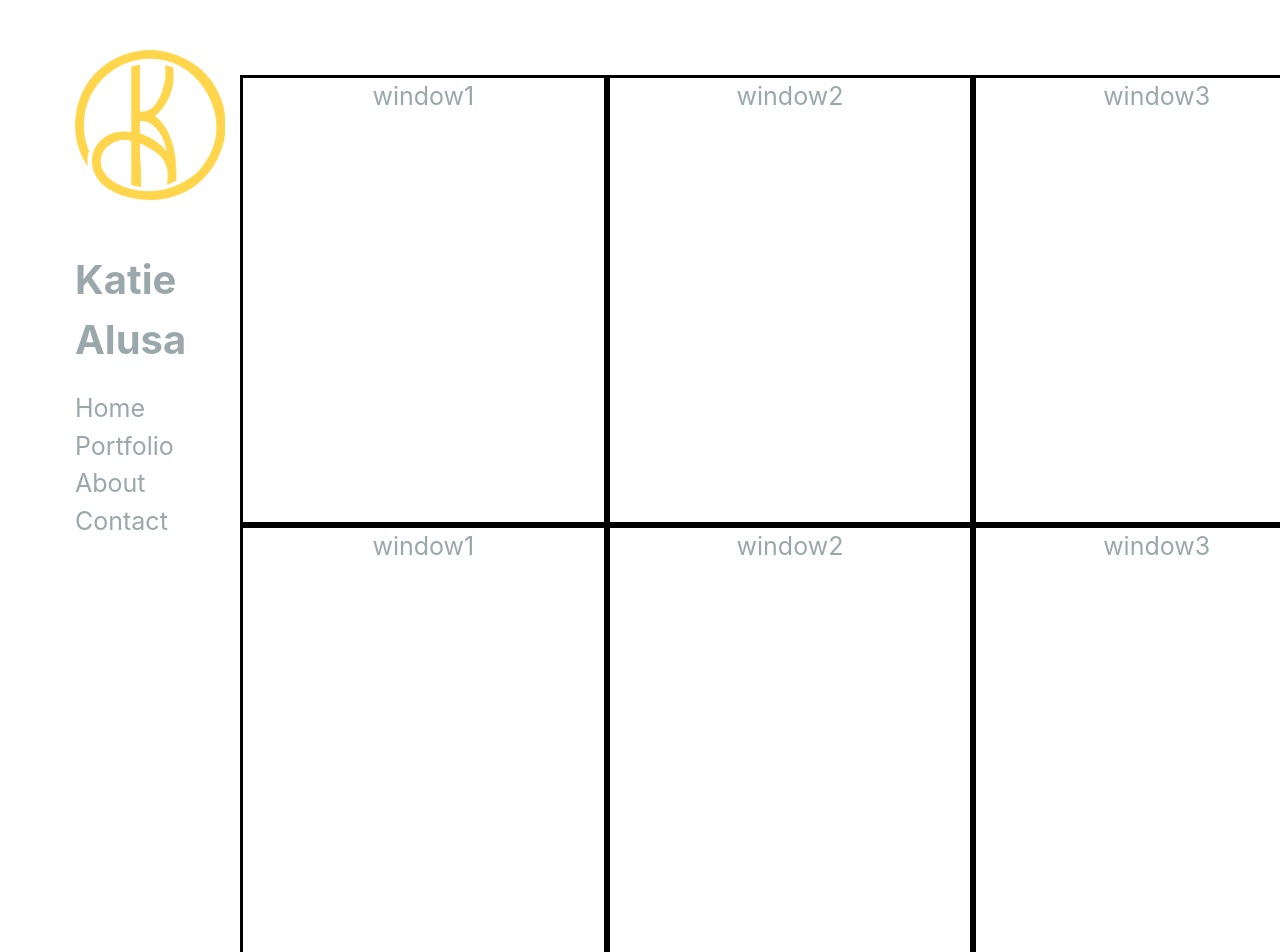
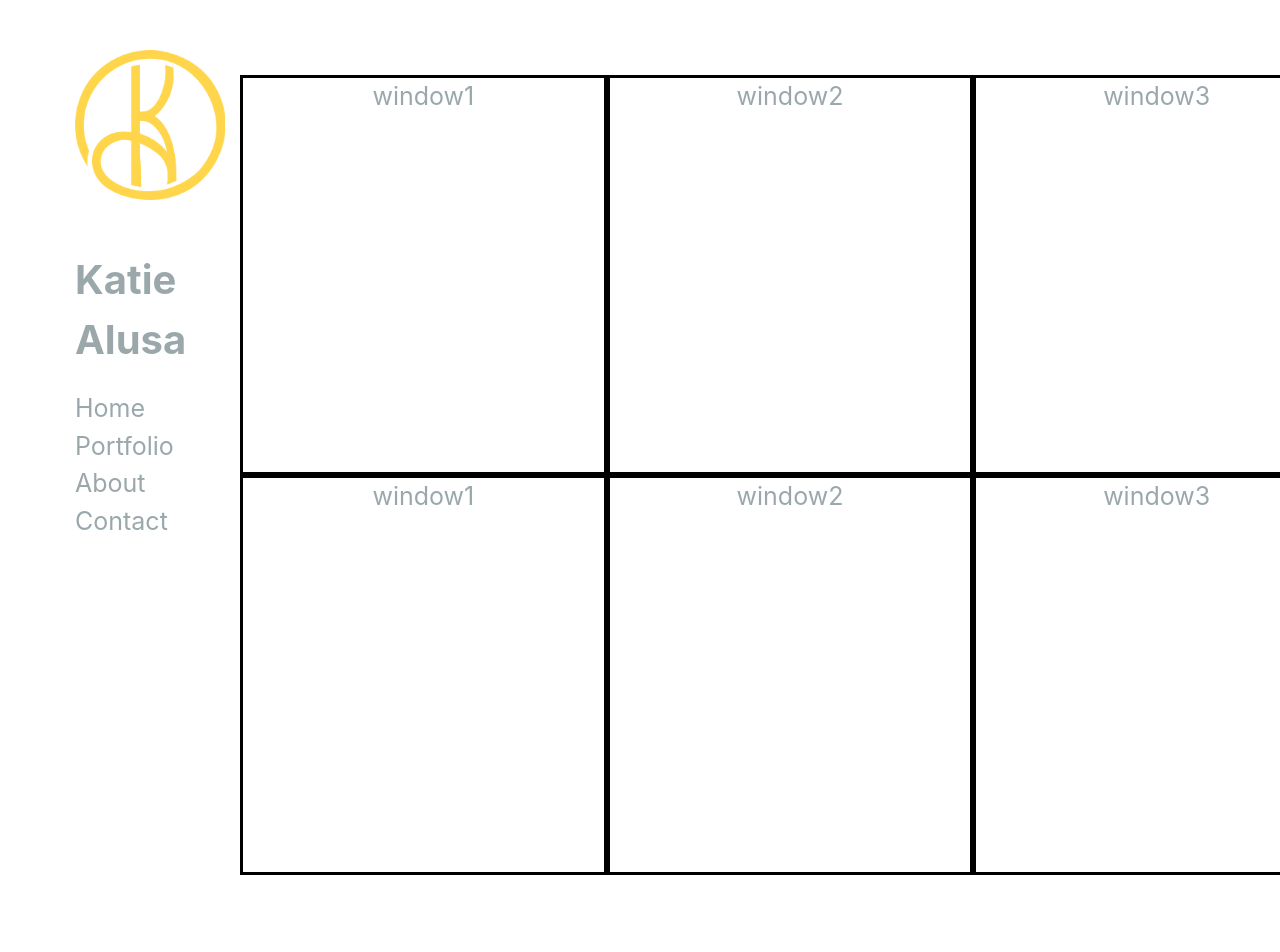
Before and after one commit to tonganknight/Katie-Portfolio, a React (Create React App) app: page / in a window 1280 px wide. Shown: the top 952 px of the page. Built offline with nearby package versions, Linux system fonts and the light colour scheme.

Commit message:
added boarders for bottom

```diff
--- a/src/App.css
+++ b/src/App.css
@@ -735,10 +735,18 @@ margin-top: 39px;
   border: solid black;
 }
 
+.windowbottom{
+  margin-top: 10px;
+  margin-bottom: 175px;
+  height: 400px;
+  width: 400px;
+  border: solid black;
+}
+
 .homewindowtop{
   margin-top: 75px;
-  height: 450px;
-  width: 450px;
+  height: 400px;
+  width: 400px;
   border: solid black;
 }
 
@@ -750,8 +758,8 @@ margin-top: 39px;
 }
 
 .homewindow{
-  height: 450px;
-  width: 450px;
+  height: 400px;
+  width: 400px;
   border: solid black;
 }
 
--- a/src/components/Portfolio/index.js
+++ b/src/components/Portfolio/index.js
@@ -25,10 +25,10 @@ function Portfolio() {
             </div>
             <div className="portfolioTitle">Illustration</div>
             <div className="flexrow">
-                <div className="windowtop">window1</div>
-                <div className="windowtop">window2</div>
-                <div className="windowtop">window3</div>
-                <div className="windowtop">window4</div>
+                <div className="windowbottom">window1</div>
+                <div className="windowbottom">window2</div>
+                <div className="windowbottom">window3</div>
+                <div className="windowbottom">window4</div>
             </div>
         </div>
         </div>
```
